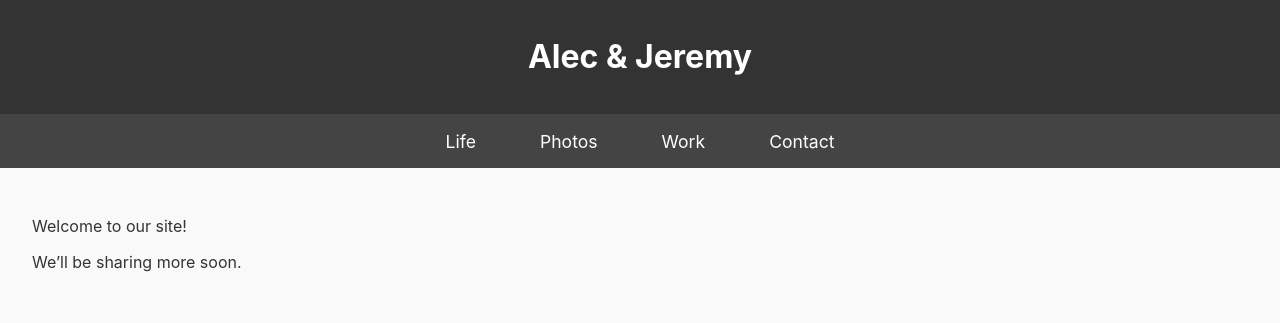
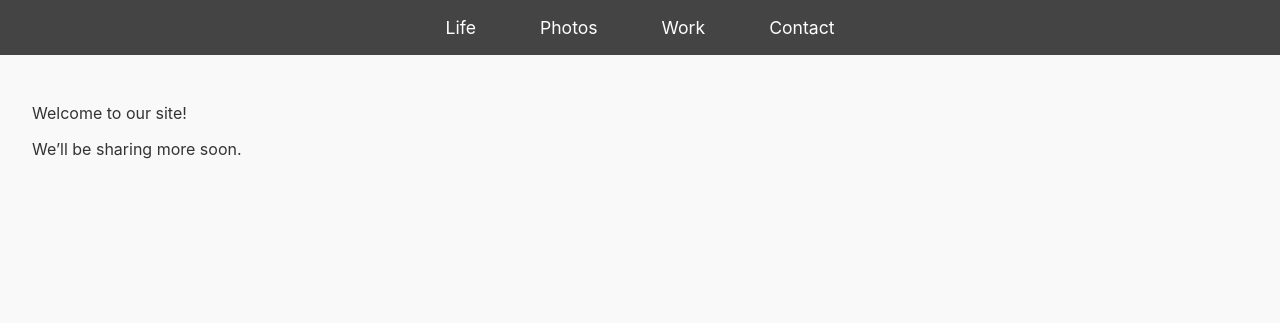
Before and after one commit to alecandjeremy/ajlong, a plain HTML site: page index.html in a window 1280 px wide. Drawn offline with Linux system fonts and the light colour scheme.

Commit message:
Update index.html
Added modular navbar

```diff
--- a/index.html
+++ b/index.html
@@ -40,16 +40,14 @@
     }
   </style>
 </head>
-<body>
-  <header>
-    <h1>Alec & Jeremy</h1>
-  </header>
-  <nav>
-    <a href="#life">Life</a>
-    <a href="#photos">Photos</a>
-    <a href="work.html">Work</a>
-    <a href="#contact">Contact</a>
-  </nav>
+<div id="navbar"></div>
+<script>
+  fetch('navbar.html')
+    .then(response => response.text())
+    .then(data => {
+      document.getElementById('navbar').innerHTML = data;
+    });
+</script>
   <main>
     <p>Welcome to our site!</p>
     <p>We’ll be sharing more soon.</p>
```
